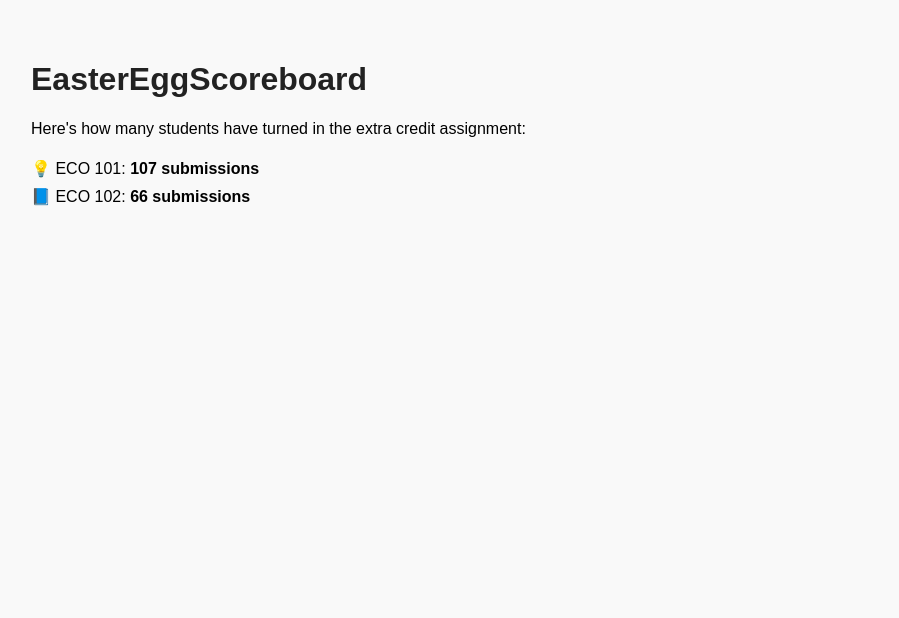
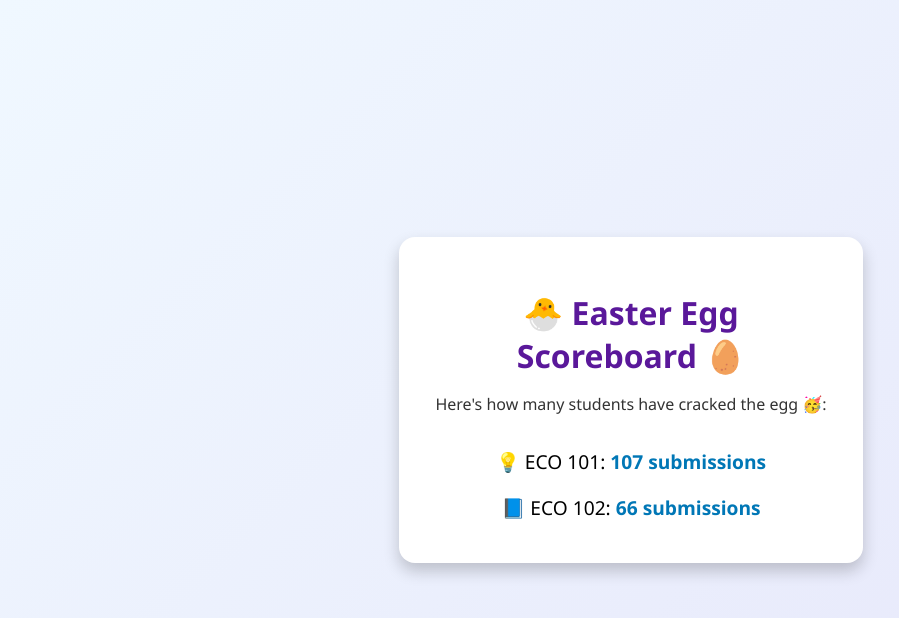
Before and after one commit to boadams0121/EasterEggScoreboard, a plain HTML site: page index.html in a window 1280 px wide. Shown: the whole page, without its empty margins (9-908 px from the left). Drawn offline with Linux system fonts and the light colour scheme.

Commit message:
Update index.html

```diff
--- a/index.html
+++ b/index.html
@@ -2,31 +2,63 @@
 <html lang="en">
 <head>
   <meta charset="UTF-8">
-  <title>EasterEggScoreboard</title>
+  <title>🐣 Easter Egg Scoreboard 🥚</title>
   <style>
     body {
-      font-family: sans-serif;
+      font-family: 'Segoe UI', Tahoma, Geneva, Verdana, sans-serif;
+      background: linear-gradient(135deg, #f0f8ff, #e6e6fa);
+      height: 100vh;
+      margin: 0;
+      display: flex;
+      justify-content: center;
+      align-items: center;
+      text-align: center;
+    }
+
+    .card {
+      background: white;
       padding: 2em;
-      background: #f9f9f9;
+      border-radius: 1em;
+      box-shadow: 0 8px 16px rgba(0,0,0,0.2);
+      max-width: 400px;
+      width: 90%;
     }
+
     h1 {
-      color: #222;
+      color: #5a189a;
+      font-size: 2em;
+      margin-bottom: 0.5em;
     }
+
+    p {
+      color: #333;
+      margin-bottom: 1.5em;
+    }
+
     ul {
       list-style: none;
       padding: 0;
+      margin: 0;
     }
+
     li {
-      padding: 0.3em 0;
+      padding: 0.5em 0;
+      font-size: 1.2em;
+    }
+
+    strong {
+      color: #0077b6;
     }
   </style>
 </head>
 <body>
-  <h1>EasterEggScoreboard</h1>
-  <p>Here's how many students have turned in the extra credit assignment:</p>
-  <ul>
-    <li>💡 ECO 101: <strong>107 submissions</strong></li>
-    <li>📘 ECO 102: <strong>66 submissions</strong></li>
-  </ul>
+  <div class="card">
+    <h1>🐣 Easter Egg Scoreboard 🥚</h1>
+    <p>Here's how many students have cracked the egg 🥳:</p>
+    <ul>
+      <li>💡 ECO 101: <strong>107 submissions</strong></li>
+      <li>📘 ECO 102: <strong>66 submissions</strong></li>
+    </ul>
+  </div>
 </body>
 </html>
```
